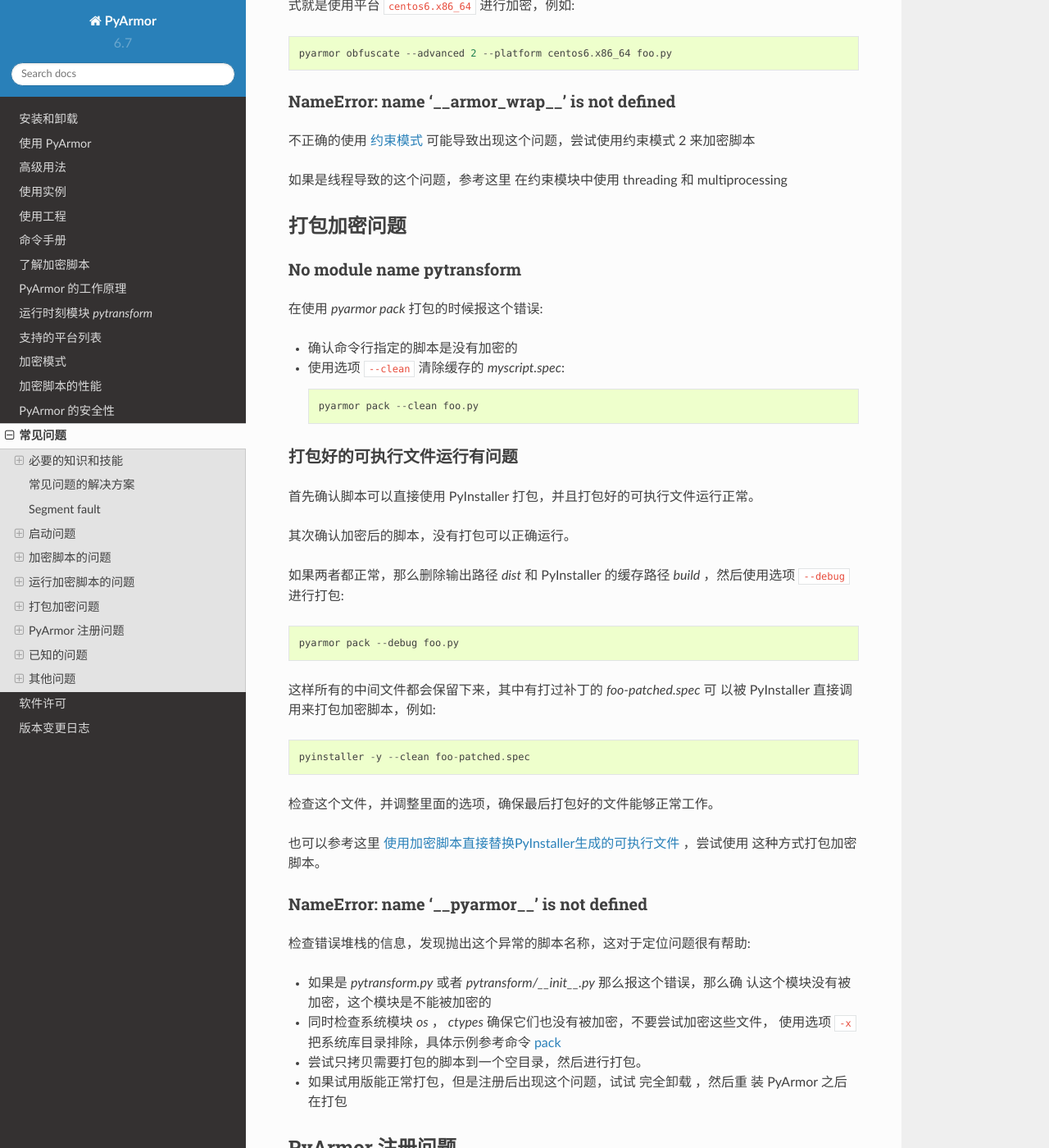
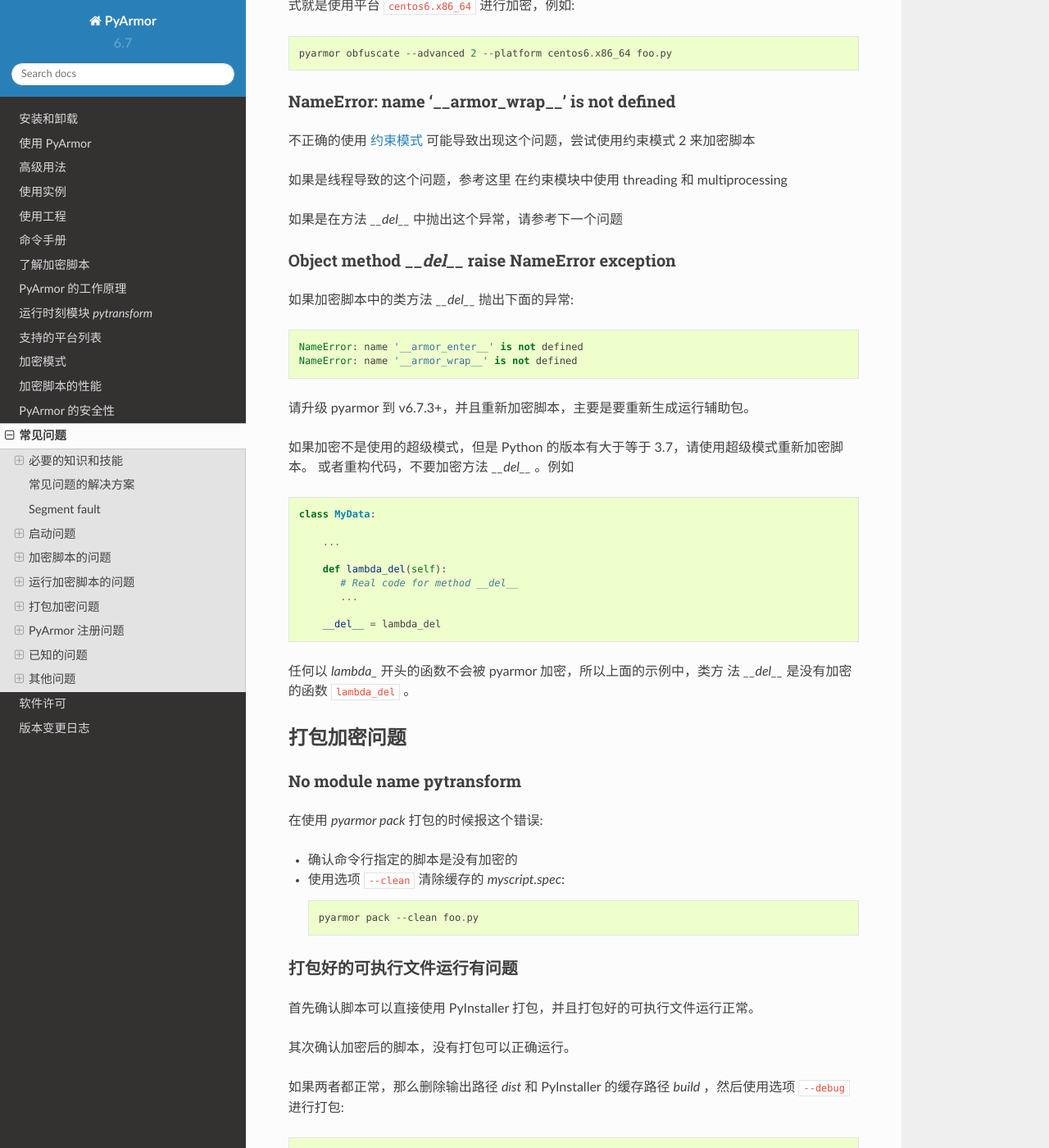
Before and after one commit to dashingsoft/pyarmor-docs-zh, a Sphinx documentation site: the page built from docs/questions.rst, in a window 1280 px wide and 1400 px high, scrolled down 12225 px. Shown: the whole window at 82% size. Built offline with Sphinx 7.4.7 and the Read the Docs theme 2.0.0, drawn with Linux system fonts in a browser that asks for light colours.

Commit message:
Add new question for __del__

```diff
--- a/docs/questions.rst
+++ b/docs/questions.rst
@@ -566,6 +566,37 @@
 
 如果是线程导致的这个问题，参考这里 :ref:`在约束模块中使用 threading 和 multiprocessing`
 
+如果是在方法 `__del__` 中抛出这个异常，请参考下一个问题
+
+Object method `__del__` raise NameError exception
+~~~~~~~~~~~~~~~~~~~~~~~~~~~~~~~~~~~~~~~~~~~~~~~~~
+
+如果加密脚本中的类方法 `__del__` 抛出下面的异常::
+
+    NameError: name '__armor_enter__' is not defined
+    NameError: name '__armor_wrap__' is not defined
+
+请升级 pyarmor 到 v6.7.3+，并且重新加密脚本，主要是要重新生成运行辅助包。
+
+如果加密不是使用的超级模式，但是 Python 的版本有大于等于 3.7，请使用超级模式重新加密脚本。
+或者重构代码，不要加密方法 `__del__` 。例如
+
+.. code:: python
+
+    class MyData:
+
+        ...
+
+        def lambda_del(self):
+           # Real code for method __del__
+           ...
+
+        __del__ = lambda_del
+
+任何以 `lambda_` 开头的函数不会被 pyarmor 加密，所以上面的示例中，类方
+法 `__del__` 是没有加密的函数 ``lambda_del`` 。
+
+
 打包加密问题
 ------------
 
```
